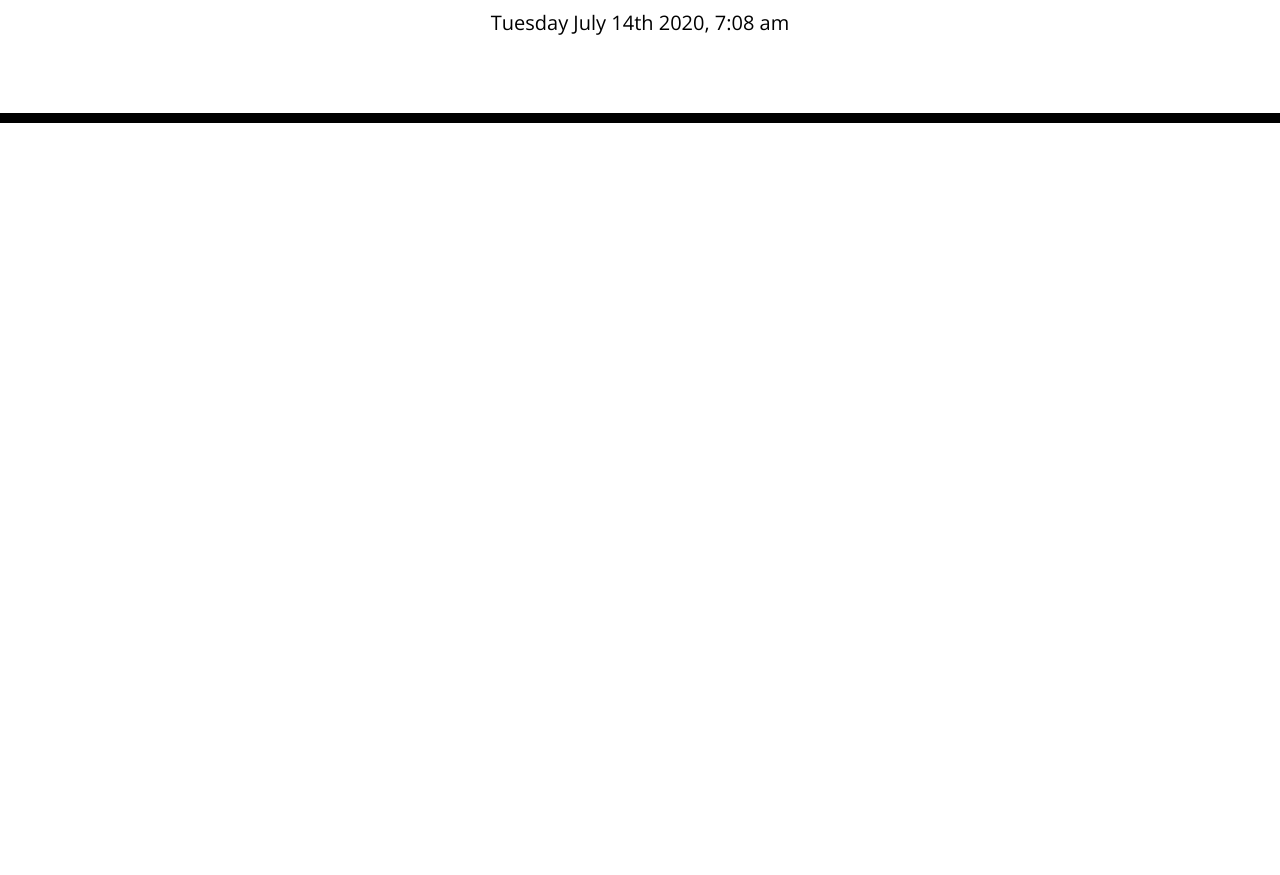
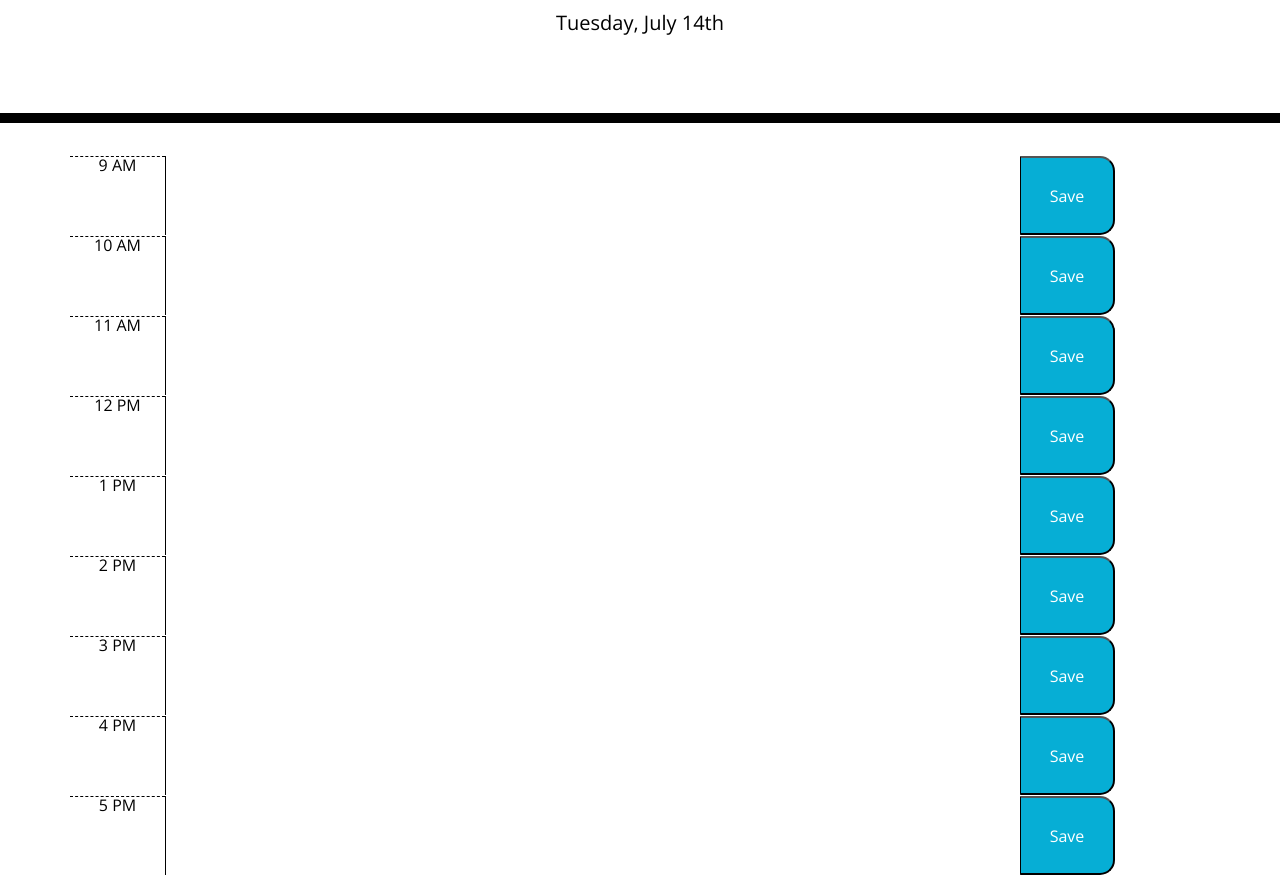
Before and after one commit to xelinx/day-planner, a plain HTML site: page index.html in a window 1280 px wide. Shown: the part 181-1056 px from the top of the page. Before the commit the page ends 800 px from the top, so only its background shows below. Drawn offline with nearby package versions, Linux system fonts and the light colour scheme.

Commit message:
add time-blocks

```diff
--- a/index.html
+++ b/index.html
@@ -30,7 +30,51 @@
     </header>
     <div class="container">
       <!-- Timeblocks go here -->
-
+      <div class="row time-block" id="9">
+        <div class="col-1 hour">9 AM</div>
+        <textarea class="col-9 schedule"></textarea>
+        <button class="col-1 saveBtn">Save</button>
+      </div>
+      <div class="row time-block" id="10">
+        <div class="col-1 hour">10 AM</div>
+        <textarea class="col-9 schedule"></textarea>
+        <button class="col-1 saveBtn">Save</button>
+      </div>
+      <div class="row time-block" id="11">
+        <div class="col-1 hour">11 AM</div>
+        <textarea class="col-9 schedule"></textarea>
+        <button class="col-1 saveBtn">Save</button>
+      </div>
+      <div class="row time-block" id="12">
+        <div class="col-1 hour">12 PM</div>
+        <textarea class="col-9 schedule"></textarea>
+        <button class="col-1 saveBtn">Save</button>
+      </div>
+      <div class="row time-block" id="13">
+        <div class="col-1 hour">1 PM</div>
+        <textarea class="col-9 schedule"></textarea>
+        <button class="col-1 saveBtn">Save</button>
+      </div>
+      <div class="row time-block" id="14">
+        <div class="col-1 hour">2 PM</div>
+        <textarea class="col-9 schedule"></textarea>
+        <button class="col-1 saveBtn">Save</button>
+      </div>
+      <div class="row time-block" id="15">
+        <div class="col-1 hour">3 PM</div>
+        <textarea class="col-9 schedule"></textarea>
+        <button class="col-1 saveBtn">Save</button>
+      </div>
+      <div class="row time-block" id="16">
+        <div class="col-1 hour">4 PM</div>
+        <textarea class="col-9 schedule"></textarea>
+        <button class="col-1 saveBtn">Save</button>
+      </div>
+      <div class="row time-block" id="17">
+        <div class="col-1 hour">5 PM</div>
+        <textarea class="col-9 schedule"></textarea>
+        <button class="col-1 saveBtn">Save</button>
+      </div>
     </div>
 
     <script src="https://code.jquery.com/jquery-3.4.1.min.js"></script>
--- a/script.js
+++ b/script.js
@@ -1,6 +1,6 @@
 //Function for Calendar
 $(document).ready(function(){
     //display current Date, MMDDYYYY, HH:MM am/pm
-    $("#currentDay").text(moment().format('dddd MMMM Do YYYY, h:mm a'));
+    $("#currentDay").text(moment().format('dddd, MMMM Do'));
 
 });
```
